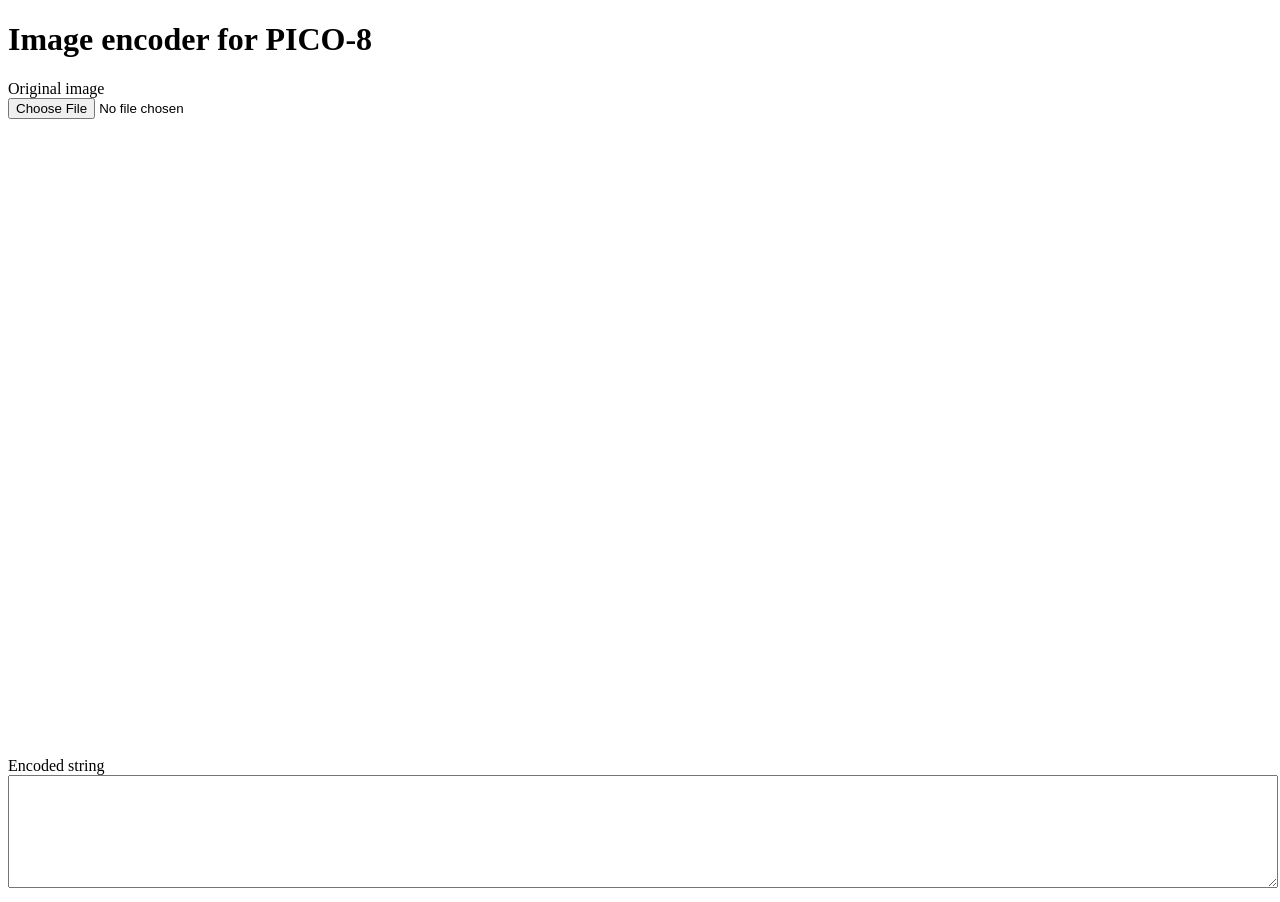
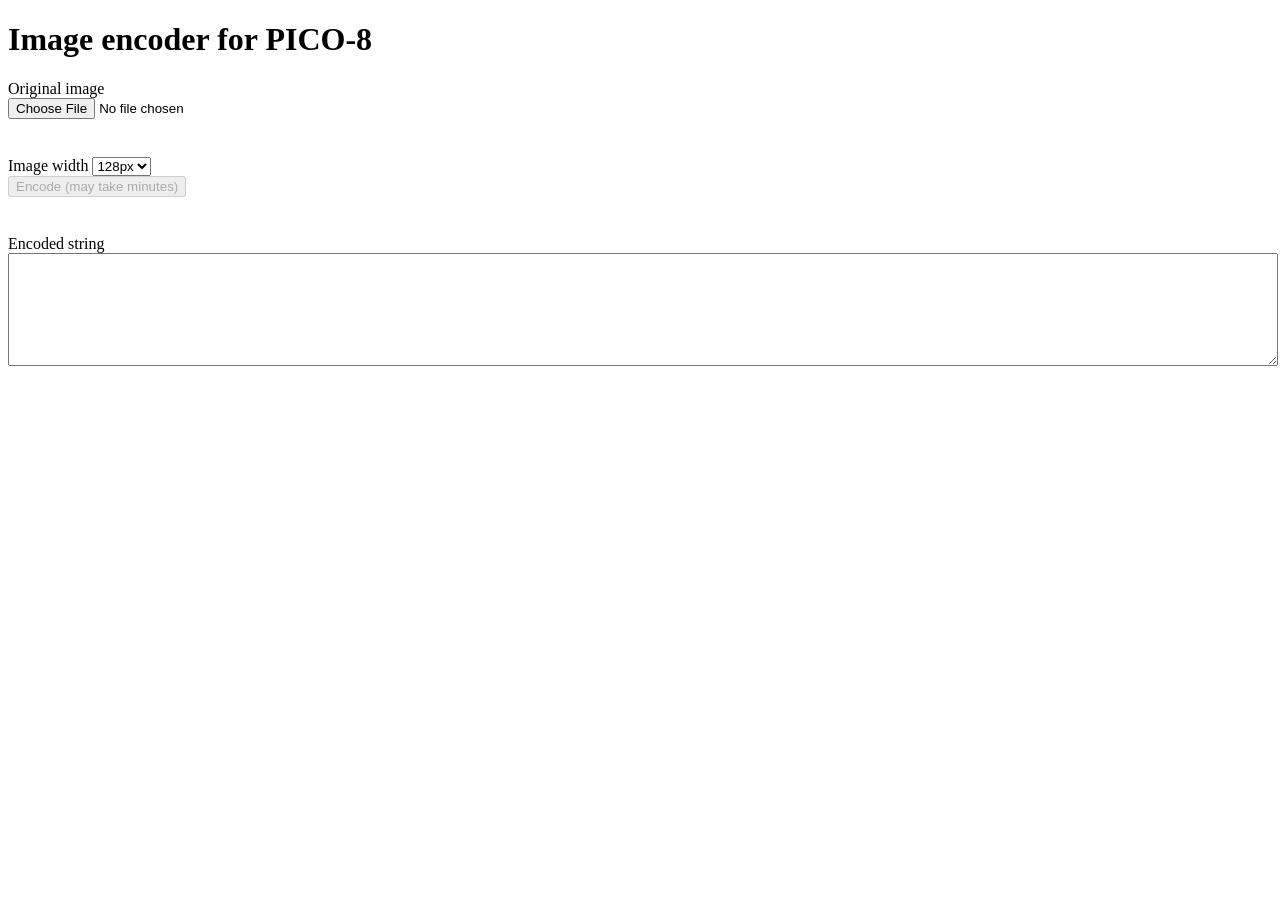
Before and after one commit to afunai/pen_encoder, a plain HTML site: page index.html in a window 1280 px wide. After the commit the page ends 800 px from the top, so only its background shows below. Drawn offline with Linux system fonts and the light colour scheme.

Commit message:
add targetWidth dropdown & encode button

```diff
--- a/index.html
+++ b/index.html
@@ -18,10 +18,27 @@
             <img id="originalImage" style="display: none;">
         </div>
         <div>
-            <canvas id="resizedImage" style="zoom: 2;"></canvas>
+            <div>
+                <canvas id="resizedImage" style="zoom: 2;" height="0"></canvas>
+            </div>
+
+            <label for="targetWidth">Image width</label>
+            <select id="targetWidth" onchange="drawResizedImage();">
+                <option value="64">64px</option>
+                <option value="96">96px</option>
+                <option value="128" selected>128px</option>
+                <option value="192">192px</option>
+            </select>
+
+            <div>
+                <button id="encodeButton"
+                    onclick="disableForm(true); encodeImage(); disableForm(false);" disabled>
+                    Encode (may take minutes)
+                </button>
+            </div>
         </div>
         <div>
-            <canvas id="convertedImage" style="zoom: 2;"></canvas>
+            <canvas id="convertedImage" style="zoom: 2;" height="0"></canvas>
         </div>
         <div>
             <label for="encodedString">Encoded string</label>
--- a/index.js
+++ b/index.js
@@ -301,10 +301,19 @@ const getEncodedBody = (paletteMatrix) => {
     return bindDittoRows(encodedBody);
 };
 
-const encodeImage = () => {
+//
+// minimum UI in plain Javascript
+//
+
+const getTargetDimension = (img) => {
+    const targetWidth = parseInt(document.getElementById('targetWidth').value);
+    const targetHeight = img.height / (img.width / targetWidth);
+    return [targetWidth, targetHeight];
+};
+
+const drawResizedImage = () => {
     const img = document.getElementById('originalImage');
-    const targetWidth = 128; // TODO
-    const targetHeight = img.height / (img.width / targetWidth);
+    const [targetWidth, targetHeight] = getTargetDimension(img);
 
     const resizedImage = document.getElementById('resizedImage');
     resizedImage.width = targetWidth;
@@ -312,9 +321,26 @@ const encodeImage = () => {
     const resizedImageCtx = resizedImage.getContext('2d', {
         alpha: true,
         globalAlpha: 1,
-        willReadFrequently: true
+        willReadFrequently: true,
     });
     resizedImageCtx.drawImage(img, 0, 0, targetWidth, targetHeight);
+};
+
+const disableForm = (disabled) => {
+    ['#imageFile', '#targetWidth', '#encodeButton'].forEach(id => {
+        document.querySelector(id).disabled = disabled;
+    });
+    document.body.style.cursor = disabled ? 'progress' : 'pointer';
+};
+
+const encodeImage = () => {
+    const resizedImage = document.getElementById('resizedImage');
+    const resizedImageCtx = resizedImage.getContext('2d', {
+        alpha: true,
+        globalAlpha: 1,
+        willReadFrequently: true,
+    });
+    const [targetWidth, targetHeight] = getTargetDimension(resizedImage);
 
     const convertedImage = document.getElementById('convertedImage');
     convertedImage.width = targetWidth;
@@ -349,8 +375,9 @@ const displayImage = () => {
     if (file) {
         img.src = URL.createObjectURL(file);
         img.onload = function() {
-          URL.revokeObjectURL(img.src);
-          encodeImage();
+            URL.revokeObjectURL(img.src);
+            drawResizedImage(img);
+            document.querySelector('#encodeButton').disabled = false;
         }
     }
 };
```
